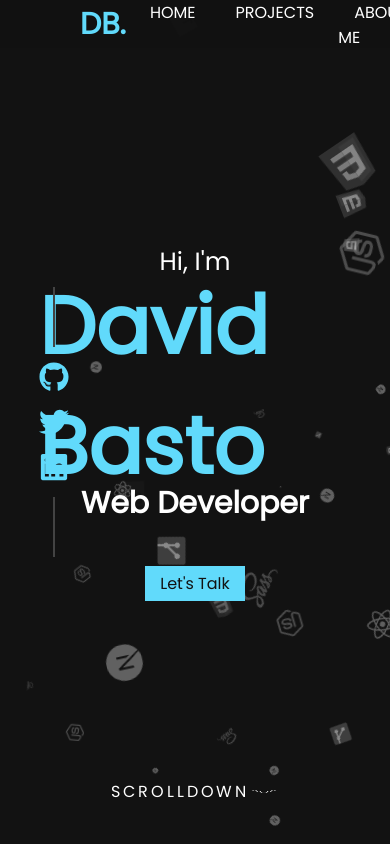
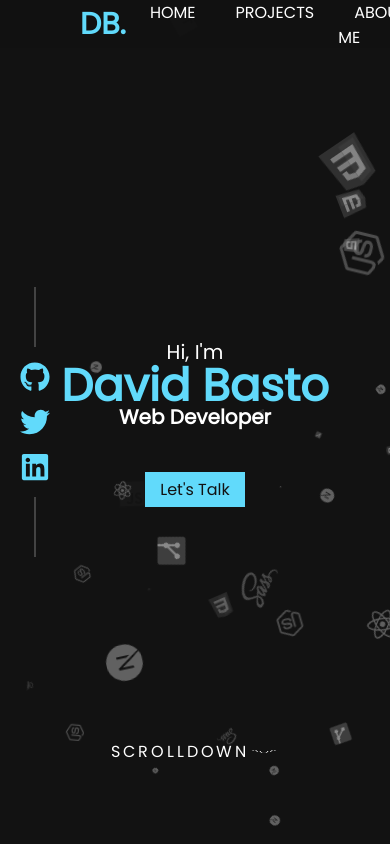
Before and after one commit to david-fb/NextJS-Portfolio, a Next.js app: page / in a window 390 px wide. Shown: the top 844 px of the page. Built offline with nearby package versions, Linux system fonts and the light colour scheme.

Commit message:
[UPDATE] landing section reponsive design

```diff
--- a/src/styles/Header.module.scss
+++ b/src/styles/Header.module.scss
@@ -7,6 +7,7 @@
   justify-content: center;
   align-items: center;
   flex-direction: column;
+  padding: 80px 0;
   color: $on-background-color;
   font-size: 25px;
   position: relative;
@@ -14,7 +15,7 @@
 
   &__content {
     z-index: 1;
-    width: 80%;
+    width: 90%;
     flex: 1;
     max-width: 1200px;
     position: relative;
@@ -68,7 +69,7 @@
       display: flex;
       gap: 3px;
       position: absolute;
-      bottom: 40px;
+      bottom: 0;
       figure {
         position: relative;
         width: 30px;
@@ -90,6 +91,38 @@
   0%,
   80% {
     transform: rotateX(360deg);
+  }
+}
+@media (max-width:600px) {
+  .Header {
+    font-size: 20px;
+  }
+  .Header__content__title-name{
+    font-size: 65px;
+  }
+  .Header__content__title-description {
+    font-size: 25px;
+  }
+}
+@media (max-width:510px) {
+  .Header__content__title-name{
+    font-size: 55px;
+  }
+  .Header__content__title-description {
+    font-size: 20px;
+  }
+}
+@media (max-width:435px) {
+  .Header__content__title-name{
+    font-size: 45px;
+  }
+  .Header__content__title-description {
+    margin-top: -18px;
+  }
+}
+@media (max-width:361px) {
+  .Header__content__social{
+    bottom: 0;
   }
 }
 
```
